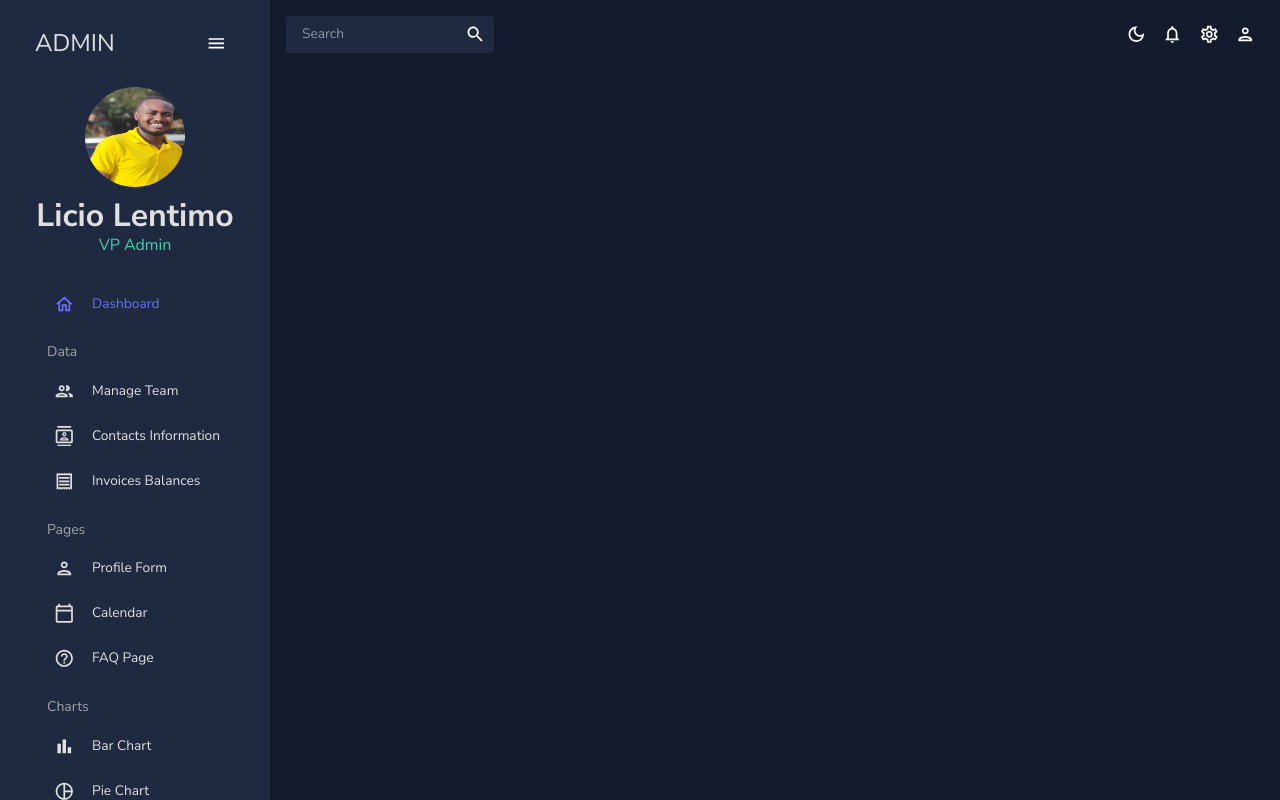
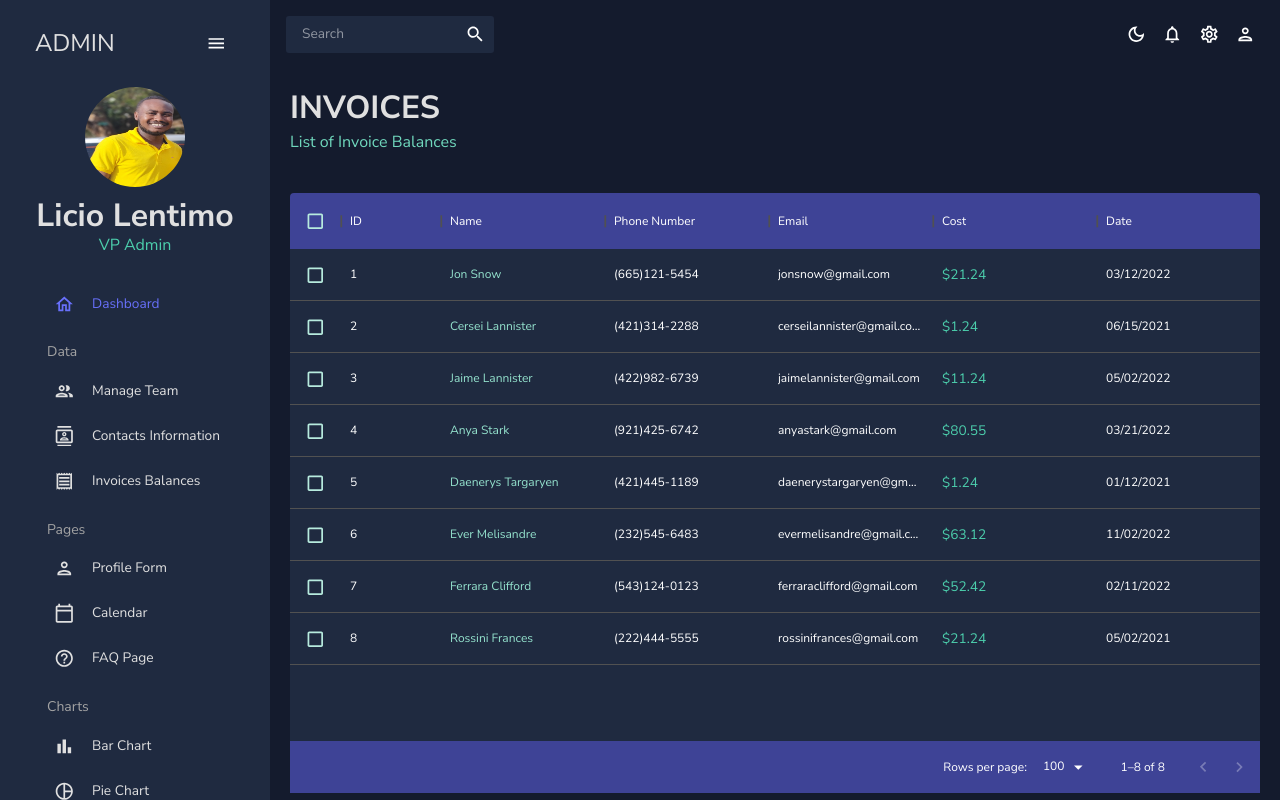
Before and after one commit to liciolentimo/accountant, a React (Create React App) app: page /invoices in a window 1280 px wide. Built offline with nearby package versions, Linux system fonts and the light colour scheme.

Commit message:
added invoices page

```diff
--- a/src/App.js
+++ b/src/App.js
@@ -5,7 +5,7 @@
 import Sidebar from "./scenes/global/sidebar";
 import Dashboard from "./scenes/dashboard";
 import Team from "./scenes/team";
-// import Invoices from "./scenes/invoices";
+import Invoices from "./scenes/invoices";
 import Contacts from "./scenes/contacts";
 // import Bar from "./scenes/bar";
 // import Form from "./scenes/form";
@@ -28,7 +28,7 @@
           <Route path='/' element={<Dashboard />} />
           <Route path='/team' element={<Team />} />
           <Route path='/contacts' element={<Contacts />} />
-          {/* <Route path='/invoices' element={<Invoices />} /> */}
+          <Route path='/invoices' element={<Invoices />} />
           {/* <Route path='/form' element={<Form />} /> */}
           {/* <Route path='/bar' element={<Bar />} /> */}
           {/* <Route path='/pie' element={<Pie />} /> */}
--- /dev/null
+++ b/src/scenes/invoices/index.jsx
@@ -0,0 +1,83 @@
+import { Box, Typography, useTheme } from "@mui/material";
+import { DataGrid } from "@mui/x-data-grid";
+import { tokens } from "../../theme";
+import { mockDataInvoices } from "../../data/mockData";
+import Header from "../../components/Header";
+
+const Invoices = () => {
+  const theme = useTheme();
+  const colors = tokens(theme.palette.mode);
+  const columns = [
+    { field: "id", headerName: "ID" },
+    {
+      field: "name",
+      headerName: "Name",
+      flex: 1,
+      cellClassName: "name-column--cell",
+    },
+    {
+      field: "phone",
+      headerName: "Phone Number",
+      flex: 1,
+    },
+    {
+      field: "email",
+      headerName: "Email",
+      flex: 1,
+    },
+    {
+      field: "cost",
+      headerName: "Cost",
+      flex: 1,
+      renderCell: (params) => (
+        <Typography color={colors.greenAccent[500]}>
+          ${params.row.cost}
+        </Typography>
+      ),
+    },
+    {
+      field: "date",
+      headerName: "Date",
+      flex: 1,
+    },
+  ];
+
+  return (
+    <Box m="20px">
+      <Header title="INVOICES" subtitle="List of Invoice Balances" />
+      <Box
+        m="40px 0 0 0"
+        height="75vh"
+        sx={{
+          "& .MuiDataGrid-root": {
+            border: "none",
+          },
+          "& .MuiDataGrid-cell": {
+            borderBottom: "none",
+          },
+          "& .name-column--cell": {
+            color: colors.greenAccent[300],
+          },
+          "& .MuiDataGrid-columnHeaders": {
+            backgroundColor: colors.blueAccent[700],
+            borderBottom: "none",
+          },
+          "& .MuiDataGrid-virtualScroller": {
+            backgroundColor: colors.primary[400],
+          },
+          "& .MuiDataGrid-footerContainer": {
+            borderTop: "none",
+            backgroundColor: colors.blueAccent[700],
+          },
+          "& .MuiCheckbox-root": {
+            color: `${colors.greenAccent[200]} !important`,
+          },
+        }}
+      >
+        <DataGrid checkboxSelection rows={mockDataInvoices} columns={columns} />
+      </Box>
+    </Box>
+  );
+};
+
+export default Invoices;
```
